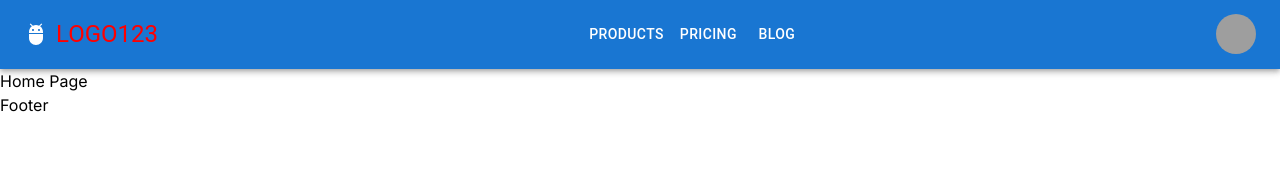
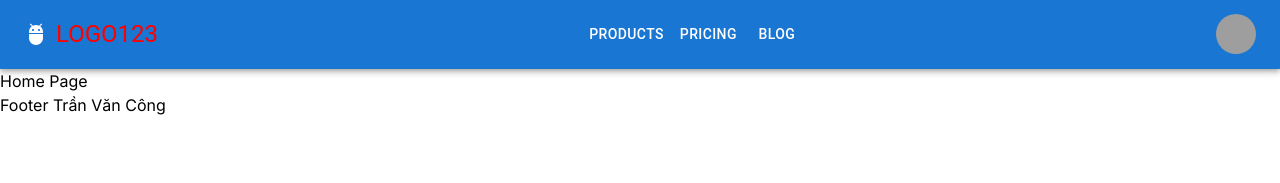
Before and after one commit to nguyenmyduyen123/naksu_web_sale, a Next.js app: page / in a window 1280 px wide. Shown: the top 183 px of the page. Built offline with nearby package versions, Linux system fonts and the light colour scheme; grey boxes are pictures that could not be loaded.

Commit message:
fix footer

```diff
--- a/src/components/Footer.tsx
+++ b/src/components/Footer.tsx
@@ -1,3 +1,3 @@
 export default function Footer() {
-  return <div>Footer</div>;
+  return <div>Footer Trần Văn Công</div>;
 }
```
